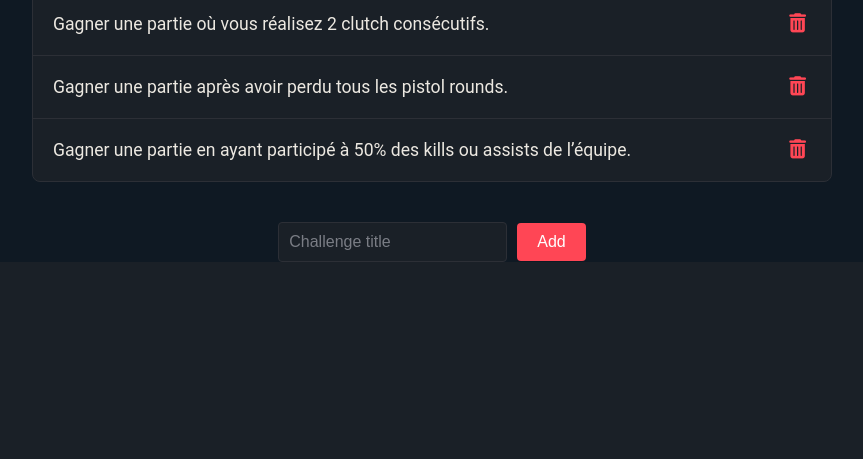
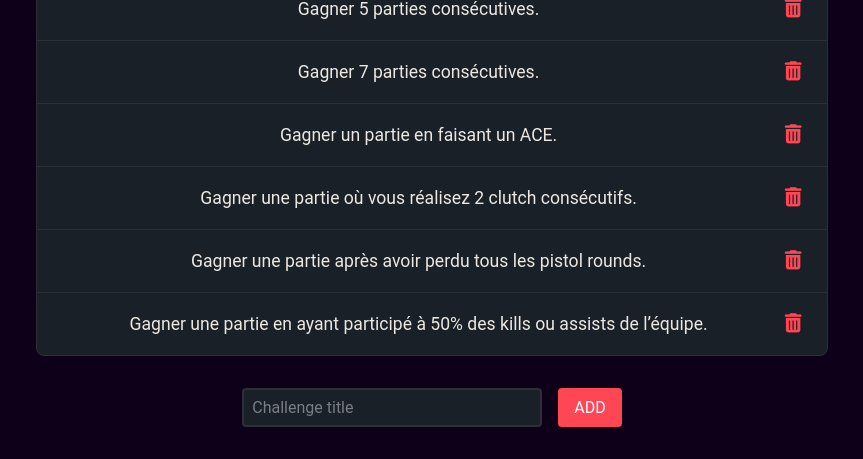
Before and after one commit to Leestalion/flich-valorant-discord-bot, a Flask app: page /challenges/ in a window 1280 px wide. Shown: the part 2868-3327 px from the top of the page, without its empty margins (208-1071 px from the left). Before the commit the page ends 3130 px from the top, so only its background shows below. Run offline with Flask 3, Linux system fonts and the light colour scheme.

Commit message:
Enhance challenges page layout with logo and title, update form styles, and improve overall CSS design

```diff
--- a/src/static/css/challenges.css
+++ b/src/static/css/challenges.css
@@ -1,37 +1,51 @@
 /* General Styles */
+* {
+    margin: 0;
+    padding: 0;
+    box-sizing: border-box;
+}
+
 body {
-    background-color: #0f1923;
+    background-color: #0F0019;
     color: #ece8e1;
-    font-family: 'Roboto', sans-serif;
+    font-family: 'Franklin Gothic Heavy', 'roboto', sans-serif;
     margin: 0;
     padding: 0;
     display: flex;
     flex-direction: column;
     align-items: center;
+    line-height: 1.5;
 }
 
-header.header {
+.header {
+    text-align: center;
+    background: linear-gradient(45deg, #03AA5B 0%, #C984F0 100%);
+    padding: 2rem 1rem;
+    text-align: center;
+    border-bottom: 3px solid #1E1E2F;
     width: 100%;
-    background-color: #ff4655;
-    padding: 20px 0;
-    text-align: center;
-    color: #fff;
-    font-size: 1.5rem;
-    font-weight: bold;
-    box-shadow: 0 4px 6px rgba(0, 0, 0, 0.3);
+}
+
+.header-title {
+    font-size: 2rem;
+    margin-bottom: 0.5rem;
+}
+
+.header-logo {
+    max-width: 100px;
+    height: auto;
 }
 
 .challenges-container {
-    width: 90%;
-    max-width: 800px;
-    margin: 20px 0;
+    padding: 2rem;
+    text-align: center;
 }
 
 /* Challenge List Styles */
 .challenges-list {
-    list-style: none;
+    list-style-type: none;
     padding: 0;
-    margin: 0;
+    margin: 0 auto;
     border: 1px solid #2c2f36;
     border-radius: 8px;
     background-color: #1a2027;
@@ -75,41 +89,42 @@ header.header {
 }
 
 /* Add Challenge Form */
-.add-form {
+.add-challenge-form {
+    margin-bottom: 2rem;
     display: flex;
     justify-content: center;
-    align-items: center;
-    margin-top: 20px;
-    gap: 10px;
+    gap: 1rem;
 }
 
-.add-form input[type="text"] {
-    padding: 10px;
+.challenge-input {
+    font-family: inherit;
+    padding: 0.5rem;
+    font-size: 1rem;
+    border: 2px solid #2c2f36;
     border-radius: 4px;
-    border: 1px solid #2c2f36;
     background-color: #1a2027;
-    color: #ece8e1;
-    font-size: 1rem;
-    outline: none;
-    width: 70%;
+    color: white;
+    width: 300px;
 }
 
-.add-form input[type="text"]::placeholder {
+.challenge-input::placeholder {
     color: #7a7d85;
 }
 
-.add-challenge-btn {
+.add-btn {
+    font-family: inherit;
+    text-transform: uppercase;
+    padding: 0.5rem 1rem;
+    font-size: 1rem;
     background-color: #ff4655;
-    color: #fff;
+    color: white;
     border: none;
     border-radius: 4px;
-    padding: 10px 20px;
-    font-size: 1rem;
     cursor: pointer;
-    transition: background-color 0.2s ease;
+    transition: bacground-color 0.3s ease-in-out;
 }
 
-.add-challenge-btn:hover {
+.add-btn:hover {
     background-color: #d63a4a;
 }
 
@@ -124,7 +139,7 @@ header.header {
         margin-bottom: 10px;
     }
 
-    .add-form input[type="text"] {
+    .challenge-input {
         width: 100%;
     }
 }
--- a/src/templates/challenges.html
+++ b/src/templates/challenges.html
@@ -9,7 +9,8 @@
 </head>
 <body>
     <header class="header">
-        Valorant Challenges
+        <img src="{{ url_for('static', filename='img/Apobjectif_logo.png') }}" alt="Logo" class="header-logo">
+        <h1 class="header-title">APObjectif</h1>
     </header>
 
     <!-- Display challenges -->
@@ -28,9 +29,9 @@
 
 
     <!-- Add new challenge -->
-    <form action="{{ url_for('challenges.add_challenge') }}" method="POST" class="add-form">
-        <input type="text" name="title" placeholder="Challenge title" required>
-        <button type="submit" class="add-challenge-btn">Add</button>
+    <form action="{{ url_for('challenges.add_challenge') }}" method="POST" class="add-challenge-form">
+        <input type="text" name="title" placeholder="Challenge title" required class="challenge-input">
+        <button type="submit" class="add-btn">Add</button>
     </form>
 </body>
 </html>
```
Also changed, not shown: src/static/img/Apobjectif_logo.png (added).
